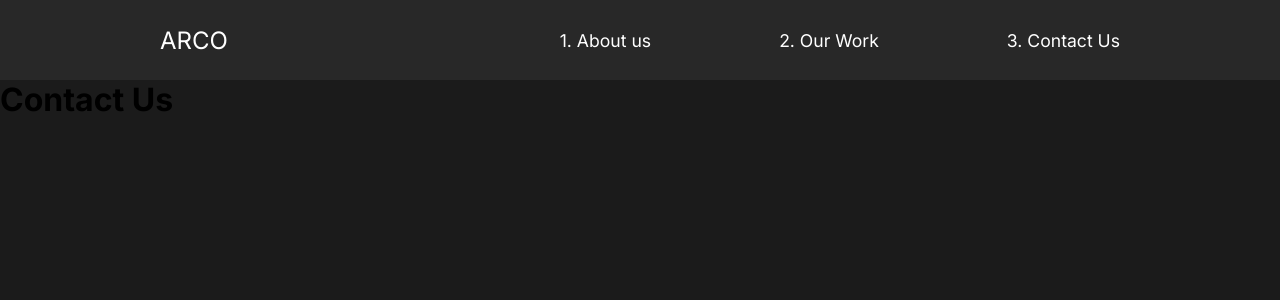
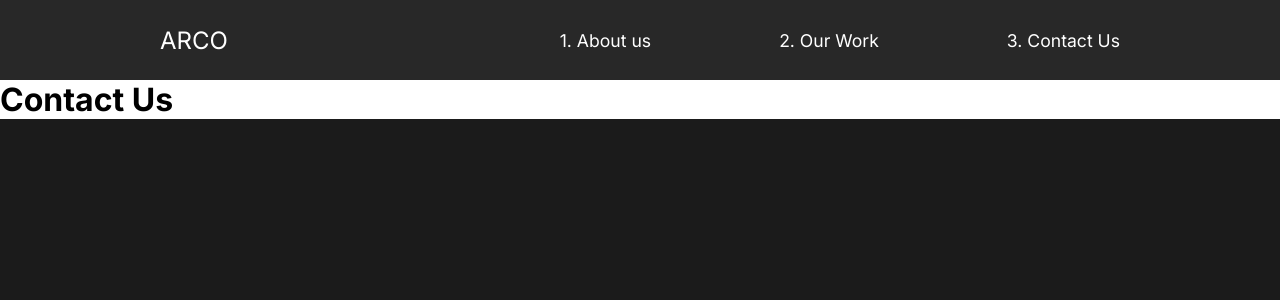
Before and after one commit to kceron/a-site-one, a React (Create React App) app: page /contact in a window 1280 px wide. Shown: the top 300 px of the page. Built offline with nearby package versions, Linux system fonts and the light colour scheme.

Commit message:
page transitions

```diff
--- a/src/App.js
+++ b/src/App.js
@@ -6,14 +6,19 @@
 import OurWork from "./pages/OurWork";
 import ClientDetail from "./pages/ClientDetail";
 // ROuter
-import { Switch, Route } from "react-router-dom";
+import { Switch, Route, useLocation } from "react-router-dom";
+// Animation
+import { AnimatePresence } from "framer-motion"; // detects when things change
 
 function App() {
+  const location = useLocation();
+
   return (
     <div className="App">
       <GlobalStyle />
       <Nav />
-      <Switch>
+      <AnimatePresence exitBeforeEnter>
+        <Switch location={location} key={location.pathname}>
           <Route path="/" exact>
             <AboutUs />
           </Route>
@@ -27,6 +32,7 @@
             <ContactUs />
           </Route>
         </Switch>
+      </AnimatePresence>
     </div>
   );
 }
--- /dev/null
+++ b/src/animation.js
@@ -0,0 +1,20 @@
+export const pageAnimation = {
+  hidden: {
+    opacity: 0,
+    y: 300,
+  },
+  show: {
+    opacity: 1,
+    y: 0,
+    transition: {
+      duration: 1,
+    },
+  },
+  exit: {
+    opacity: 0,
+    y: 300,
+    transition: {
+      duration: 1,
+    },
+  }
+};
--- a/src/pages/AboutUs.js
+++ b/src/pages/AboutUs.js
@@ -2,14 +2,22 @@
 import AboutSection from "../components/AboutSection";
 import ServicesSection from "../components/ServicesSection";
 import FaqSection from "../components/FaqSection";
+// Animations
+import { motion } from "framer-motion";
+import { pageAnimation } from "../animation";
 
 const AboutUs = () => {
   return (
-    <>
+    <motion.div
+      variants={pageAnimation}
+      initial="hidden"
+      animate="show"
+      exit="exit"
+    >
       <AboutSection />
       <ServicesSection />
       <FaqSection />
-    </>
+    </motion.div>
   );
 };
 
--- a/src/pages/ClientDetail.js
+++ b/src/pages/ClientDetail.js
@@ -2,6 +2,9 @@
 import styled from "styled-components";
 import { useHistory } from "react-router-dom";
 import { ClientState } from "../clientState";
+// Animations
+import { motion } from "framer-motion";
+import { pageAnimation } from "../animation";
 
 const ClientDetail = () => {
   const history = useHistory();
@@ -16,13 +19,17 @@
     );
     console.log(currentClient);
     setClient(currentClient[0]);
-
   }, [clients, url]);
-  console.log(client)
+  console.log(client);
   return (
     <>
       {client && (
-        <StyledDetails>
+        <StyledDetails
+          variants={pageAnimation}
+          initial="hidden"
+          animate="show"
+          exit="exit"
+        >
           <StyledHeadLine>
             <h2>{client.title}</h2>
             <img src={client.mainImg} alt="client image" />
@@ -33,7 +40,7 @@
   );
 };
 
-const StyledDetails = styled.div`
+const StyledDetails = styled(motion.div)`
   color: white;
 `;
 
--- a/src/pages/ContactUs.js
+++ b/src/pages/ContactUs.js
@@ -1,10 +1,19 @@
 import React from "react";
+// Animations
+import { motion } from "framer-motion";
+import { pageAnimation } from "../animation";
 
 const ContactUs = () => {
   return (
-    <div>
-        <h1>Contact Us</h1>
-    </div>
+    <motion.div
+      variants={pageAnimation}
+      initial="hidden"
+      animate="show"
+      exit="exit"
+      style={{ background: "#fff" }}
+    >
+      <h1>Contact Us</h1>
+    </motion.div>
   );
 };
 
--- a/src/pages/OurWork.js
+++ b/src/pages/OurWork.js
@@ -4,10 +4,18 @@
 import athlete from "../img/athlete-small.png";
 import theracer from "../img/theracer-small.png";
 import goodtimes from "../img/goodtimes-small.png";
+// Animations
+import { motion } from "framer-motion";
+import { pageAnimation } from "../animation";
 
 const OurWork = () => {
   return (
-    <StyledWork>
+    <StyledWork
+      variants={pageAnimation}
+      initial="hidden"
+      animate="show"
+      exit="exit"
+    >
       <StyledClient>
         <h2>Tunesat</h2>
         <div className="line"></div>
@@ -18,7 +26,7 @@
       <StyledClient>
         <h2>Freeplay</h2>
         <div className="line"></div>
-        <Link to="/work/freeplay" >
+        <Link to="/work/freeplay">
           <img src={theracer} alt="Client Logo" />
         </Link>
       </StyledClient>
@@ -32,8 +40,8 @@
     </StyledWork>
   );
 };
-
-const StyledWork = styled.div`
+// to combine styled components with motion we just pass motion as an arg when calling styled
+const StyledWork = styled(motion.div)`
   min-height: 100vh;
   overflow: hidden;
   padding: 5rem 10rem;
```
Lines whose indentation alone changed are shown as unchanged.
